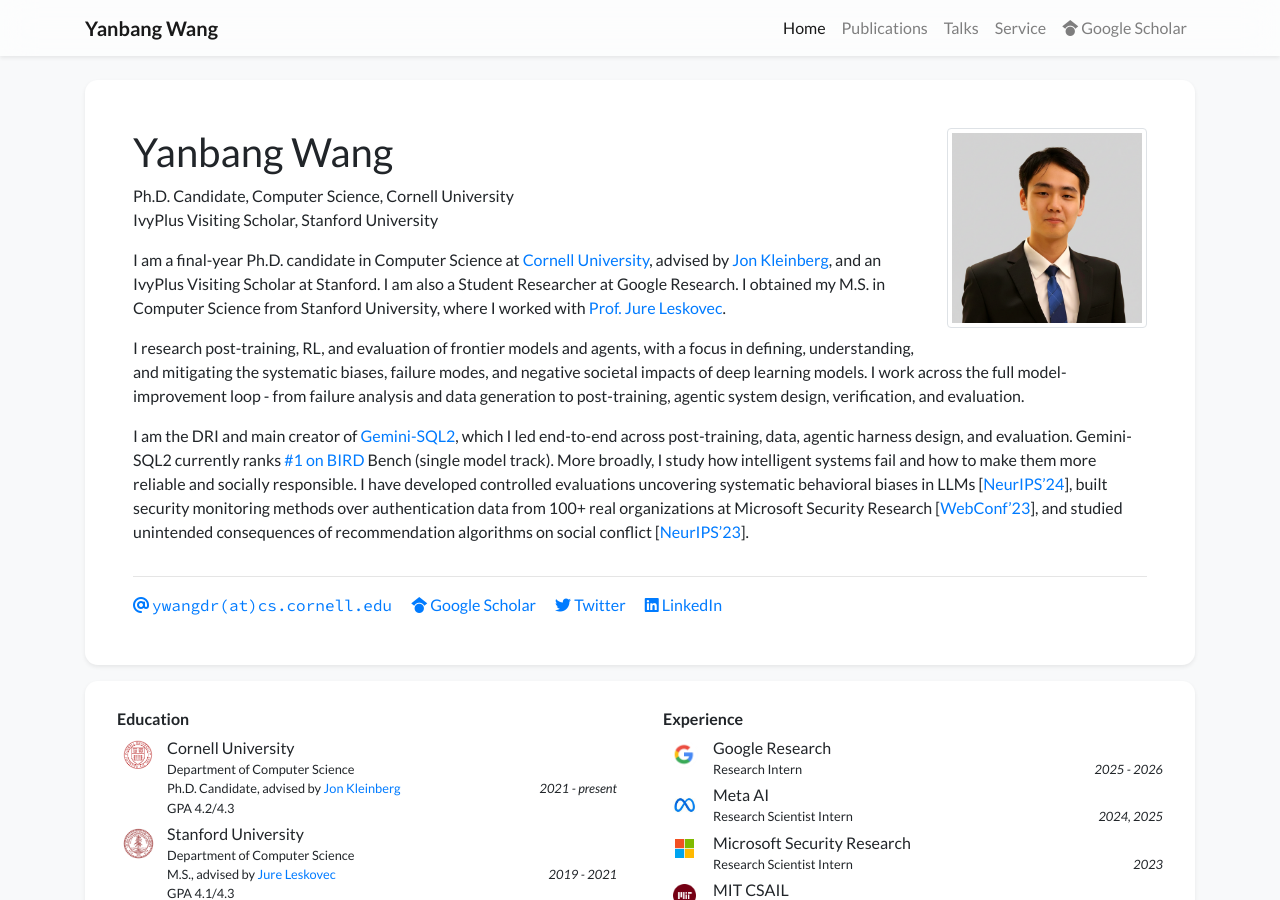
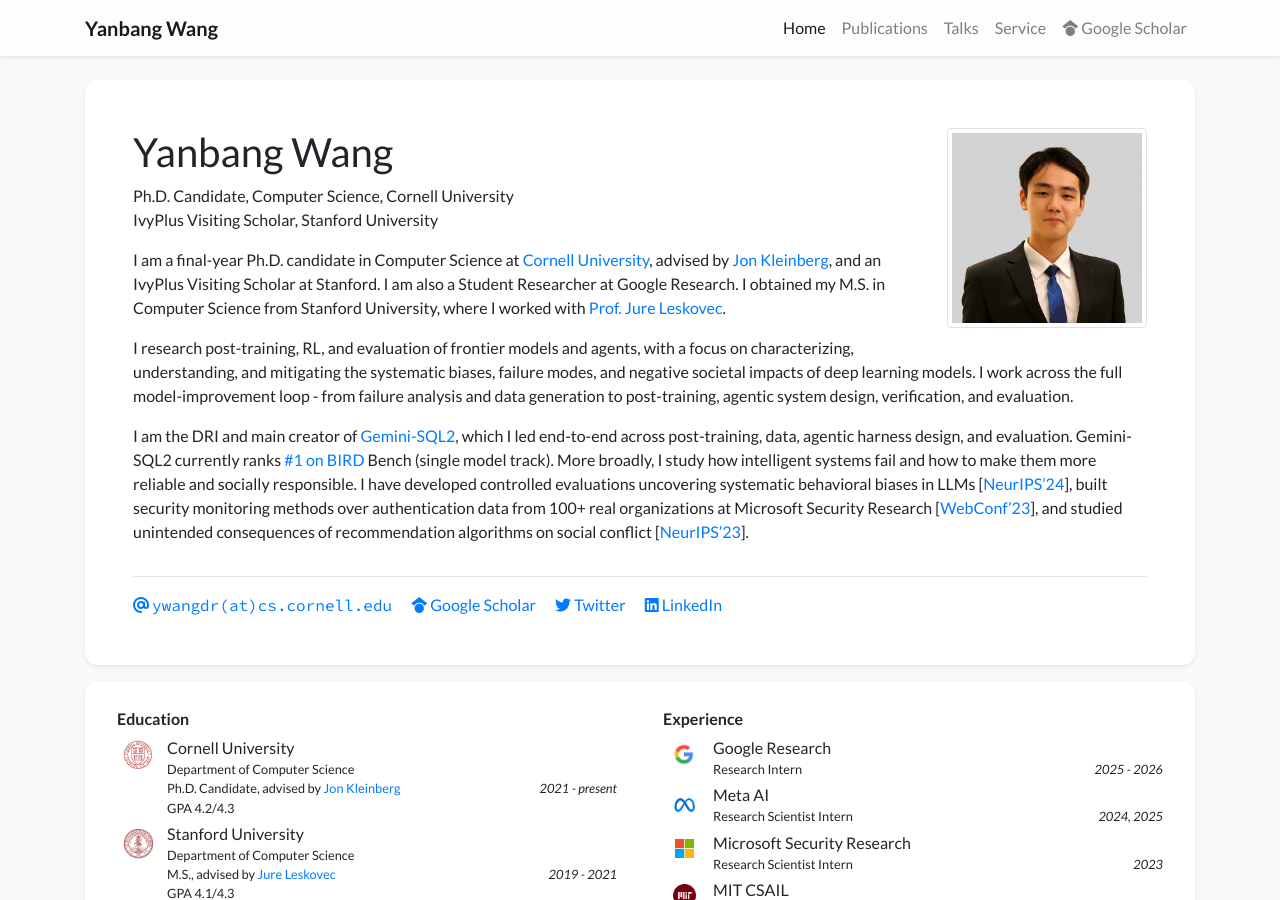
Before and after one commit to Abel0828/abel0828.github.io, a Jekyll site: the page built from index.html, in a window 1280 px wide and 900 px high. Built offline with Jekyll 4.4.1, drawn with Linux system fonts in a browser that asks for light colours; nearby versions of some CDN libraries; a style sheet for code colours, icons or effects is not loaded.

Commit message:
Polish research focus phrasing

```diff
--- a/_data/profile.yml
+++ b/_data/profile.yml
@@ -24,7 +24,7 @@ short_bio: >-
     <a href="https://cs.stanford.edu/people/jure/" target="_blank">Prof. Jure Leskovec</a>.
   </p>
   <p>
-    I research post-training, RL, and evaluation of frontier models and agents, with a focus in defining,
+    I research post-training, RL, and evaluation of frontier models and agents, with a focus on characterizing,
     understanding, and mitigating the systematic biases, failure modes, and negative societal impacts of deep learning models.
     I work across the full model-improvement loop - from failure analysis and data generation to
     post-training, agentic system design, verification, and evaluation.
```
